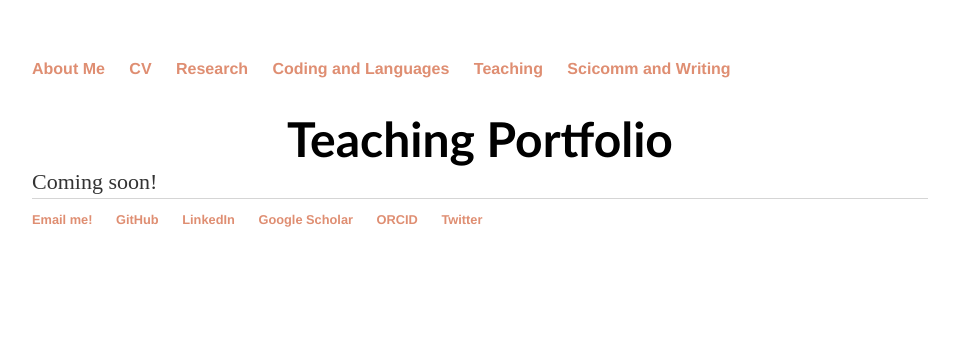
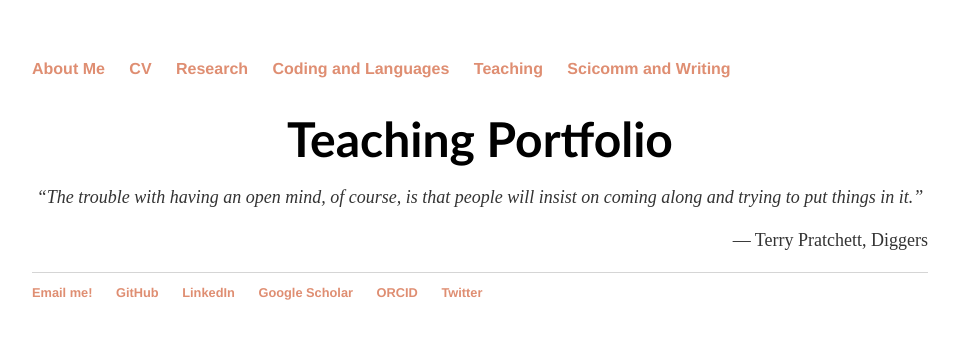
Before and after one commit to lunazagor/lunazagor.github.io, a Jekyll site: the page built from teaching/index.html, in a window 1280 px wide. Shown: the top 339 px of the page, without its empty margins (160-1119 px from the left). Built offline with Jekyll 4.4.1, drawn with Linux system fonts in a browser that asks for light colours.

Commit message:
Update index.html
add quote

```diff
--- a/teaching/index.html
+++ b/teaching/index.html
@@ -9,7 +9,9 @@ title: Teaching
 
 <h1 style="text-align:center;font-family:optima;margin-bottom:0.0em"> Teaching Portfolio </h1>
 
-<p style="text-align:center;font-size:22px; display: inline"> Coming soon! </p>
+<p style="text-align:center;font-size:18px"><i>“The trouble with having an open mind, of course, is that people will insist on coming along and trying to put things in it.” </i></p>
+
+<p style="text-align:right;font-size:18px"> ― Terry Pratchett, Diggers </p>
 
 
 </body>
```
